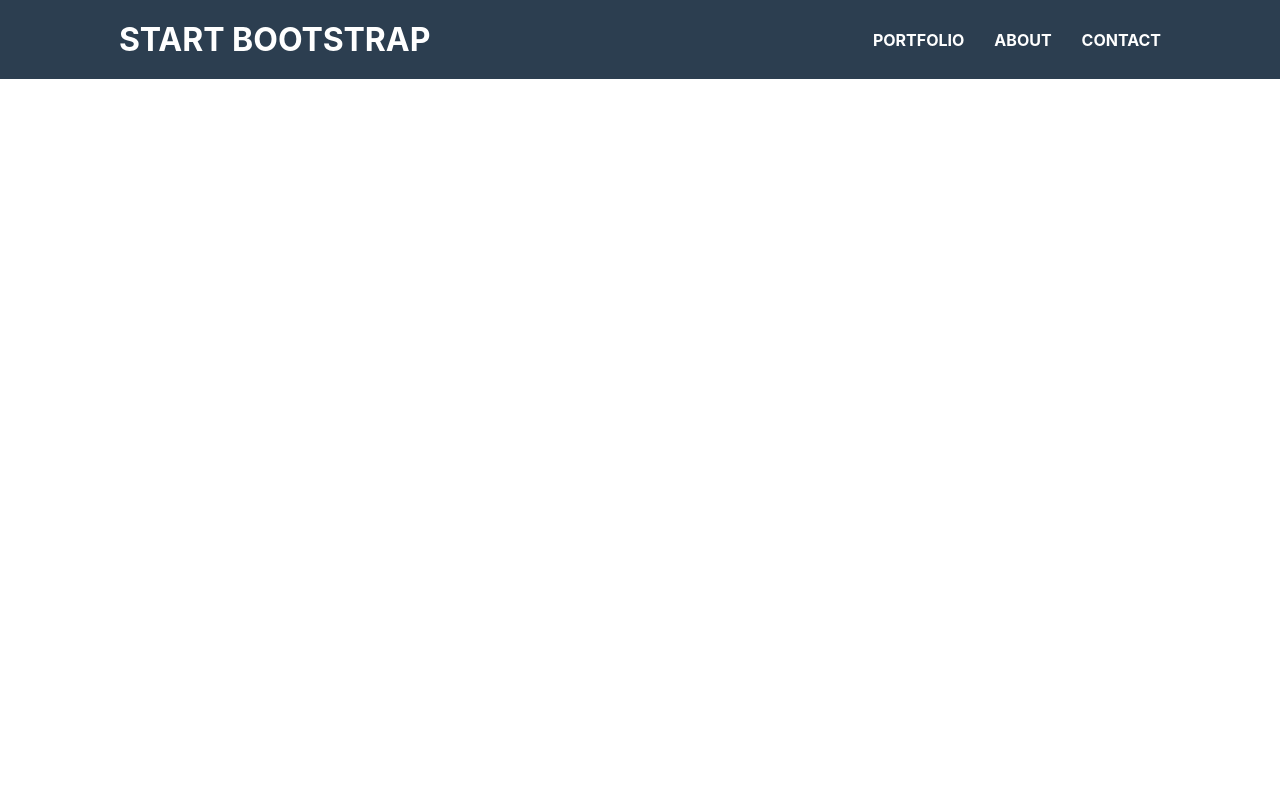
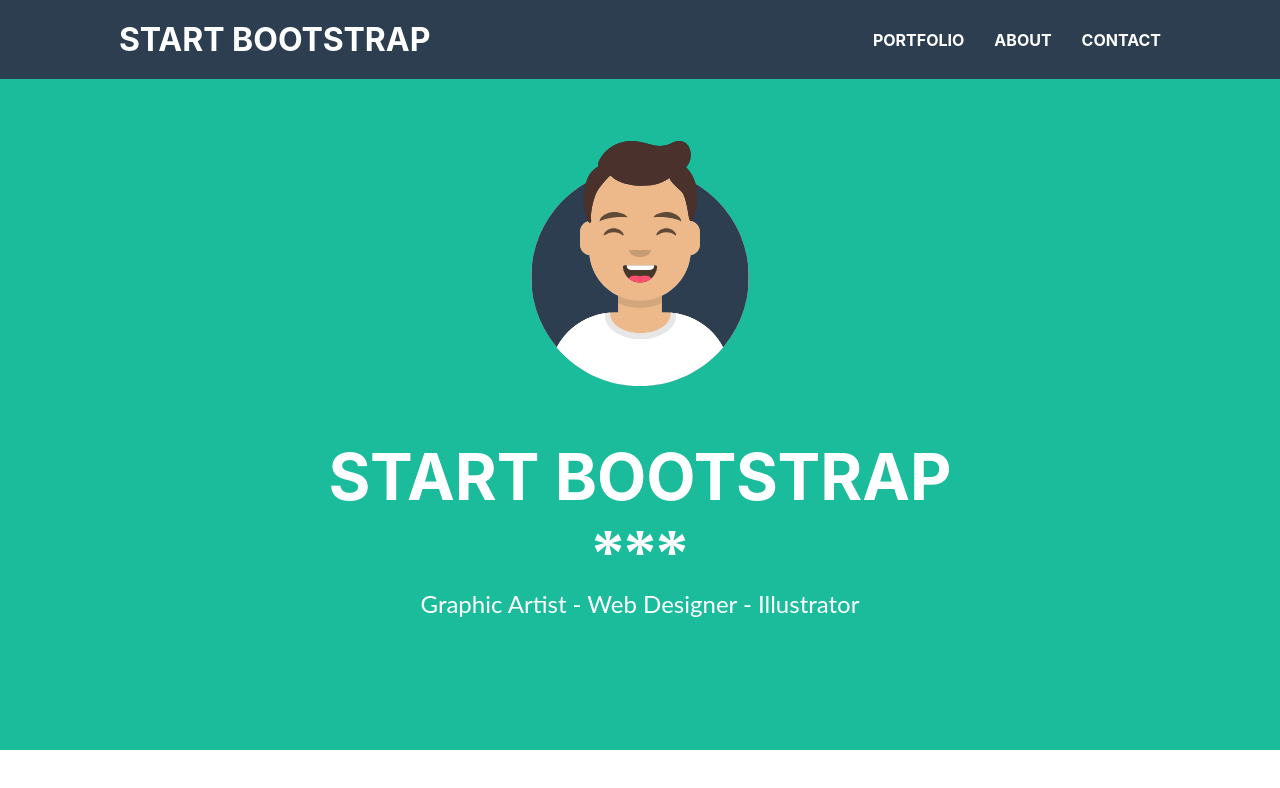
Before and after one commit to Mohamed-Aljerjawi01/React-Task1, a React (Vite) app: page / in a window 1280 px wide. Shown: the top 788 px of the page. Built offline with nearby package versions, Linux system fonts and the light colour scheme.

Commit message:
Hero Component commit

```diff
--- a/src/App.jsx
+++ b/src/App.jsx
@@ -1,8 +1,10 @@
 import Navbar from'./components/navbar/Navbar.jsx'
+import Hero from'./components/hero/Hero.jsx'
 
 function App(){
   return <>
     <Navbar/>
+    <Hero/>
   </>
 }
 
--- /dev/null
+++ b/src/components/hero/Hero.jsx
@@ -0,0 +1,20 @@
+import img1 from'./../../assets/imges/avataaars.svg'
+import styleHero from'./hero.module.css'
+
+function Hero(){
+    // JS COde
+
+    // HTML Code
+    return <>
+        <div className={styleHero.one}>
+            <div>
+                <img src={img1} alt="img1" width={240} height={254}/>
+                <h2 className={styleHero.title}>Start Bootstrap</h2>
+                <span className={styleHero.span}>***</span>
+                <p className={styleHero.para}>Graphic Artist - Web Designer - Illustrator</p>
+            </div>
+        </div>
+    </>
+}
+
+export default Hero;
--- /dev/null
+++ b/src/components/hero/hero.module.css
@@ -0,0 +1,31 @@
+.one{
+    background-color: #1abc9c;
+    height: 750px;
+    display: flex;
+    flex-direction: row;
+    justify-content: center;
+    align-items: center;
+    color: white;
+}
+.one div{
+    text-align: center;
+}
+img{
+    margin-bottom: 48px;
+}
+.title{
+    text-transform: uppercase;
+    font-family: Montserrat, -apple-system, BlinkMacSystemFont, "Segoe UI", Roboto, "Helvetica Neue", Arial, "Noto Sans", sans-serif, "Apple Color Emoji", "Segoe UI Emoji", "Segoe UI Symbol", "Noto Color Emoji";
+    font-size: 64px;
+    font-weight: 700;
+}
+.span{
+    display: inline-block;
+    font-size: 64px;
+    font-weight: 700;
+}
+.para{
+    font-family: "Lato", -apple-system, BlinkMacSystemFont, "Segoe UI", Roboto, "Helvetica Neue", Arial, "Noto Sans", sans-serif, "Apple Color Emoji", "Segoe UI Emoji", "Segoe UI Symbol", "Noto Color Emoji";;
+    font-size: 24px;
+    font-weight: 400;
+}
```
